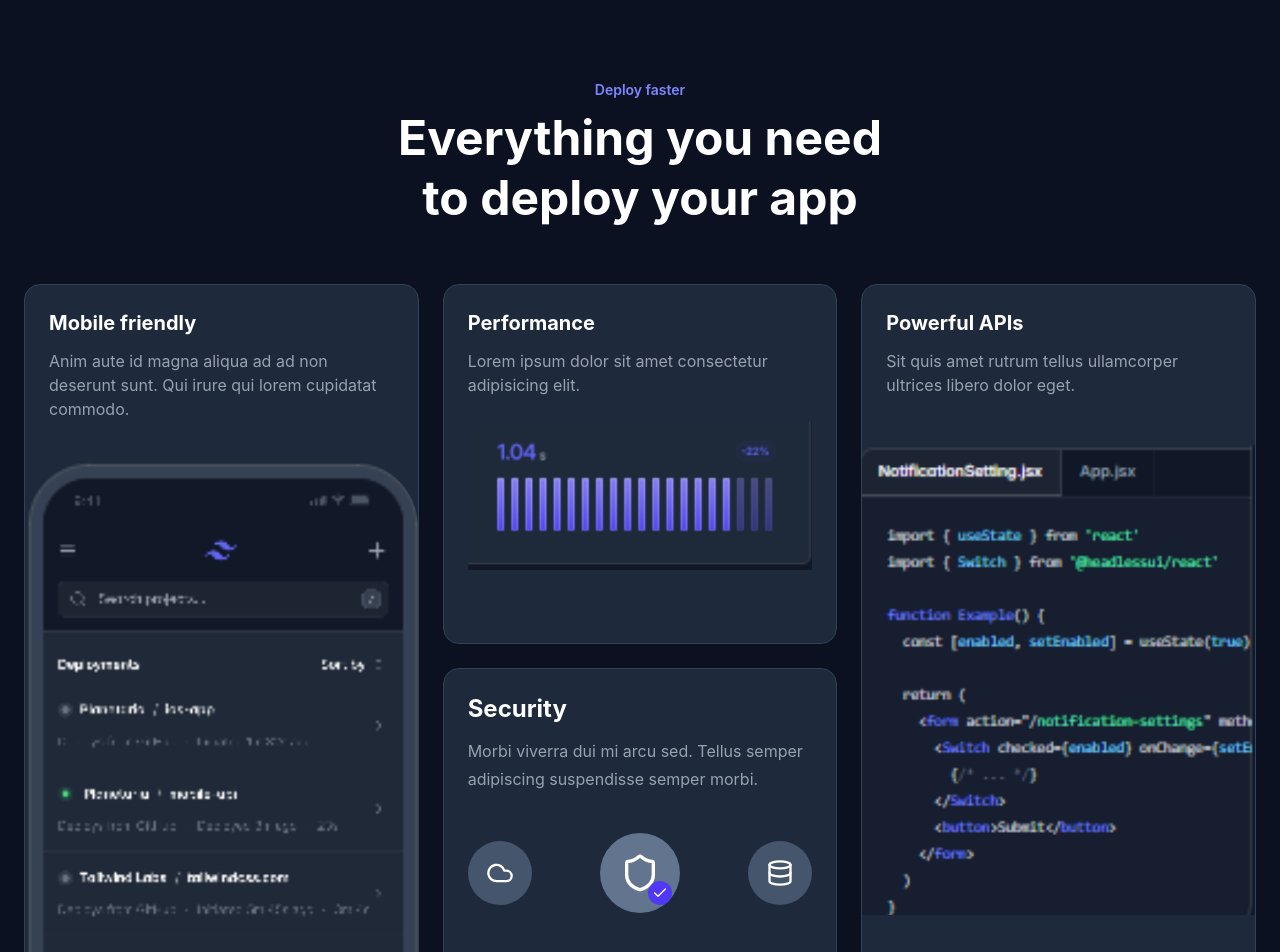
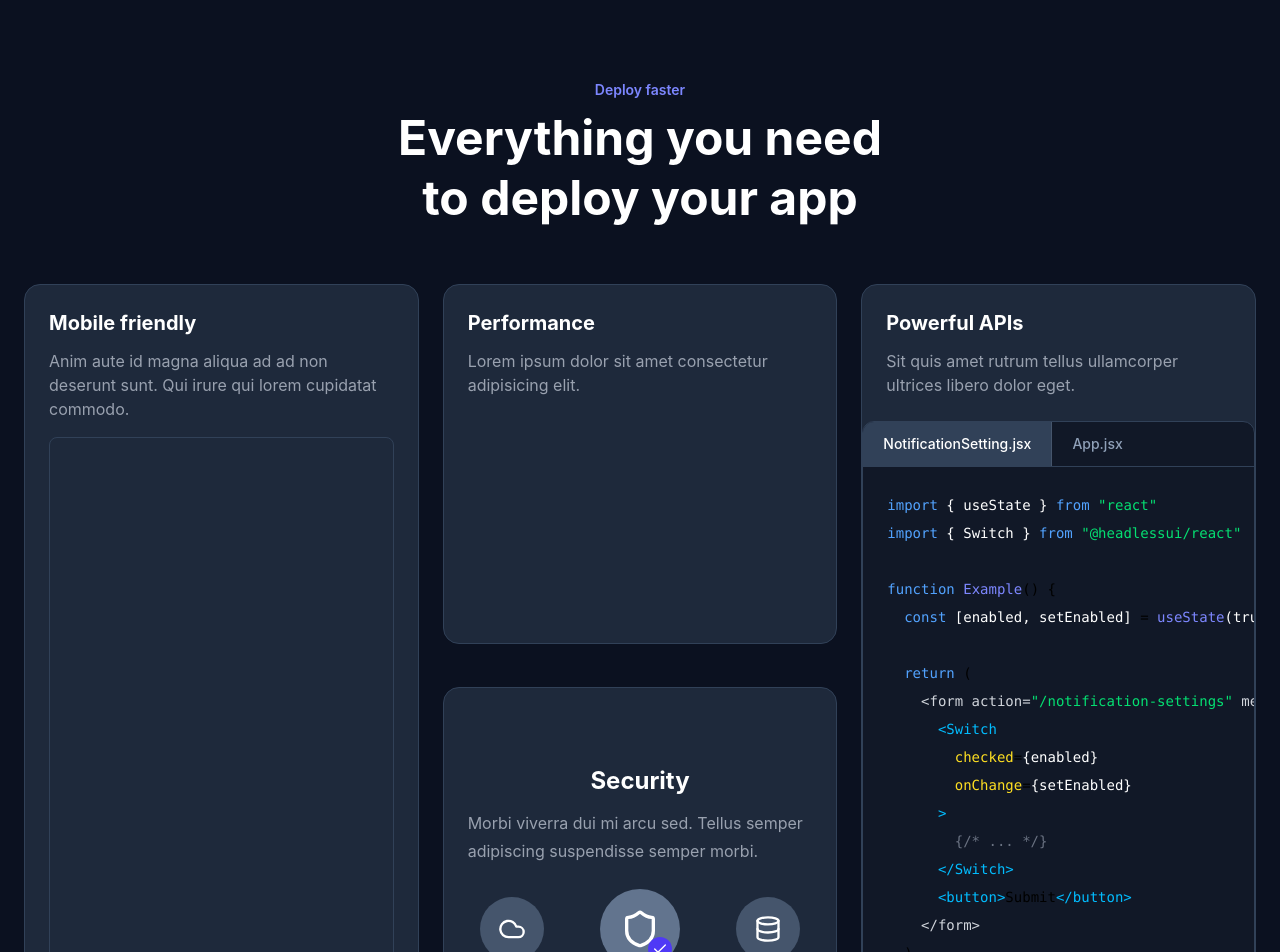
Before and after one commit to luckybarikpega80-alt/Section-App, a React (Vite) app: page /bentogrids in a window 1280 px wide. Shown: the top 952 px of the page. Built offline with nearby package versions, Linux system fonts and the light colour scheme.

Commit message:
section app

```diff
--- a/src/Bentogrids.jsx
+++ b/src/Bentogrids.jsx
@@ -30,9 +30,12 @@ function Bentogrids() {
                 Anim aute id magna aliqua ad ad non deserunt sunt. Qui irure qui
                 lorem cupidatat commodo.
               </p>
+              <div className="border border-slate-700 h-151 mt-4 rounded-lg overflow-hidden">
+
+              </div>
             </div>
 
-            <img src={image1} alt="" className="w-full object-cover mt-4" />
+            {/* <img src={image1} alt="" className="w-full object-cover mt-4" /> */}
           </div>
 
           {/* PERFORMANCE */}
@@ -43,7 +46,7 @@ function Bentogrids() {
               Lorem ipsum dolor sit amet consectetur adipisicing elit.
             </p>
 
-            <img src={image4} alt="" className="w-full mt-6" />
+            {/* <img src={image4} alt="" className="w-full mt-6" /> */}
           </div>
 
           {/* RIGHT CARD */}
@@ -56,14 +59,85 @@ function Bentogrids() {
                 eget.
               </p>
             </div>
+            <div className="bg-[#111827] rounded-xl overflow-hidden border border-slate-700">
+              {/* Tabs */}
+              <div className="flex border-b border-slate-700">
+                <div className="bg-slate-700 px-5 py-3 text-white text-sm font-medium border-r border-slate-600">
+                  NotificationSetting.jsx
+                </div>
 
-            <img src={image3} alt="" className="w-full mt-6" />
-            {/* <img src={image2} alt="" className="w-full object-cover mt-4" /> */}
+                <div className="bg-[#111827] px-5 py-3 text-slate-400 text-sm font-medium">
+                  App.jsx
+                </div>
+              </div>
+
+              {/* Fake Code */}
+              <pre className="p-6 text-sm leading-7 overflow-hidden">
+                <span className="text-blue-400">import</span>{" "}
+                <span className="text-white">{"{ useState }"}</span>{" "}
+                <span className="text-blue-400">from</span>{" "}
+                <span className="text-green-400">"react"</span>
+                {"\n"}
+                <span className="text-blue-400">import</span>{" "}
+                <span className="text-white">{"{ Switch }"}</span>{" "}
+                <span className="text-blue-400">from</span>{" "}
+                <span className="text-green-400">"@headlessui/react"</span>
+                {"\n\n"}
+                <span className="text-blue-400">function</span>{" "}
+                <span className="text-indigo-400">Example</span>() {"{"}
+                {"\n"}
+                {"  "}
+                <span className="text-blue-400">const</span>{" "}
+                <span className="text-white">[enabled, setEnabled]</span> =
+                <span className="text-indigo-400"> useState</span>
+                <span className="text-white">(true)</span>
+                {"\n\n"}
+                {"  "}
+                <span className="text-blue-400">return</span> ({"\n"}
+                {"    "}
+                <span className="text-gray-300">{"<form action="}</span>
+                <span className="text-green-400">"/notification-settings"</span>
+                <span className="text-gray-300">{" method="}</span>
+                <span className="text-green-400">"post"</span>
+                <span className="text-gray-300">{">"}</span>
+                {"\n"}
+                {"      "}
+                <span className="text-sky-400">{"<Switch"}</span>
+                {"\n"}
+                {"        "}
+                <span className="text-yellow-300">checked</span>=
+                <span className="text-white">{"{enabled}"}</span>
+                {"\n"}
+                {"        "}
+                <span className="text-yellow-300">onChange</span>=
+                <span className="text-white">{"{setEnabled}"}</span>
+                {"\n"}
+                {"      "}
+                <span className="text-sky-400">{">"}</span>
+                {"\n"}
+                {"        "}
+                <span className="text-gray-500">{"{/* ... */}"}</span>
+                {"\n"}
+                {"      "}
+                <span className="text-sky-400">{"</Switch>"}</span>
+                {"\n"}
+                {"      "}
+                <span className="text-sky-400">{"<button>"}</span>
+                Submit
+                <span className="text-sky-400">{"</button>"}</span>
+                {"\n"}
+                {"    "}
+                <span className="text-gray-300">{"</form>"}</span>
+                {"\n"}
+                {"  "}){"\n"}
+                {"}"}
+              </pre>
+            </div>
           </div>
 
           {/* SECURITY */}
           <div className="bg-[#1E293B] h-90 rounded-2xl border border-slate-700 p-6">
-            <>
+            <div className="flex flex-col items-center justify-center h-full">
               {/* Text */}
               <h2 className="text-white text-2xl font-bold">Security</h2>
 
@@ -73,7 +147,7 @@ function Bentogrids() {
               </p>
 
               {/* Icons */}
-              <div className="flex items-center justify-between mt-10">
+              <div className="flex items-center justify-between gap-6 mt-6 w-full max-w-xs">
                 {/* Cloud */}
                 <div className="w-16 h-16 rounded-full bg-slate-600 flex items-center justify-center">
                   <Cloud className="text-white w-7 h-7" />
@@ -96,7 +170,7 @@ function Bentogrids() {
                   <Database className="text-white w-7 h-7" />
                 </div>
               </div>
-            </>
+            </div>
           </div>
         </div>
       </div>
--- a/src/Home.jsx
+++ b/src/Home.jsx
@@ -2,59 +2,97 @@ import { Link } from "react-router";
 
 const Home = () => {
   return (
-    <section className="min-h-screen bg-[#0F172A] flex flex-col items-center py-10">
-      <h1 className="text-5xl font-bold text-white mb-10">MY WEBSITE PAGE</h1>
+    <section className="min-h-screen bg-[#0E1628] flex flex-col items-center py-10">
+      {/* Heading */}
+      <div className="text-center mb-12">
+        <h1 className="text-8xl font-black text-purple-700 leading-none">
+          LUSTER JNR
+        </h1>
 
-      <div className="w-full max-w-3xl flex flex-col items-center justify-center gap-8">
+        <h2 className="text-6xl font-black text-purple-700 leading-none mt-2">
+          TECH AND DESIGN
+        </h2>
+
+        <h3 className="text-4xl font-extrabold tracking-[10px] text-purple-600 mt-3">
+          SECTION PAGE
+        </h3>
+      </div>
+
+      {/* Grid */}
+      <div className="grid grid-cols-6 gap-5">
         <Link
           to="/signin"
-          className="bg-transparent border border-white text-white h-13 w-70 rounded-3xl   flex items-center justify-center text-4xl font-bold"
+          className="w-52 h-40 bg-amber-400 rounded-3xl flex items-center justify-center text-3xl font-bold text-[#0E1628] hover:scale-105 transition"
         >
           SIGN IN 1
         </Link>
 
         <Link
           to="/signin2"
-          className="bg-transparent border border-white text-white h-13 w-70 rounded-3xl  flex items-center justify-center text-4xl font-bold"
+          className="w-52 h-40 bg-amber-400 rounded-3xl flex items-center justify-center text-3xl font-bold text-[#0E1628] hover:scale-105 transition"
         >
           SIGN IN 2
         </Link>
 
         <Link
           to="/hero"
-          className="bg-transparent border border-white text-white h-13 w-70 rounded-3xl flex items-center justify-center text-4xl font-bold"
+          className="w-52 h-40 bg-amber-400 rounded-3xl flex items-center justify-center text-3xl font-bold text-[#0E1628] hover:scale-105 transition"
         >
           HERO 1
         </Link>
 
         <Link
           to="/hero2"
-          className="bg-transparent border border-white text-white h-13 w-70 rounded-3xl  flex items-center justify-center text-4xl font-bold"
+          className="w-52 h-40 bg-amber-400 rounded-3xl flex items-center justify-center text-3xl font-bold text-[#0E1628] hover:scale-105 transition"
         >
           HERO 2
         </Link>
 
         <Link
           to="/cta"
-          className="bg-transparent border border-white text-white h-13 w-70 rounded-3xl  flex items-center justify-center text-4xl font-bold"
+          className="w-52 h-40 bg-amber-400 rounded-3xl flex items-center justify-center text-3xl font-bold text-[#0E1628] hover:scale-105 transition"
         >
-          CTA SECTION 1
+          CTA 1
         </Link>
 
         <Link
           to="/cta2"
-          className="bg-transparent border border-white text-white h-13 w-76 rounded-3xl  flex items-center justify-center text-4xl font-bold"
+          className="w-52 h-40 bg-amber-400 rounded-3xl flex items-center justify-center text-3xl font-bold text-[#0E1628] hover:scale-105 transition"
         >
-          CTA SECTION 2
+          CTA 2
         </Link>
 
         <Link
           to="/bentogrids"
-          className="bg-transparent border border-white text-white h-13 w-76 rounded-3xl flex items-center justify-center text-4xl font-bold"
+          className="w-52 h-40 bg-amber-400 rounded-3xl flex items-center justify-center text-3xl font-bold text-[#0E1628] hover:scale-105 transition"
         >
-          BENTO GRID
+          BENTO
         </Link>
+
+        <Link
+          to="/app"
+          className="w-52 h-40 bg-amber-400 rounded-3xl flex items-center justify-center text-3xl font-bold text-[#0E1628] hover:scale-105 transition"
+        >
+          APP
+        </Link>
+
+        {/* Empty Boxes */}
+        <div className="w-52 h-40 bg-amber-400 rounded-3xl"></div>
+        <div className="w-52 h-40 bg-amber-400 rounded-3xl"></div>
+        <div className="w-52 h-40 bg-amber-400 rounded-3xl"></div>
+        <div className="w-52 h-40 bg-amber-400 rounded-3xl"></div>
+        <div className="w-52 h-40 bg-amber-400 rounded-3xl"></div>
+        <div className="w-52 h-40 bg-amber-400 rounded-3xl"></div>
+        <div className="w-52 h-40 bg-amber-400 rounded-3xl"></div>
+        <div className="w-52 h-40 bg-amber-400 rounded-3xl"></div>
+        <div className="w-52 h-40 bg-amber-400 rounded-3xl"></div>
+        <div className="w-52 h-40 bg-amber-400 rounded-3xl"></div>
       </div>
+
+      {/* Footer */}
+      <p className="text-white italic text-4xl mt-16">
+        copy right. Alright right reserve luster jnr tech and design 2026
+      </p>
     </section>
   );
 };
```
